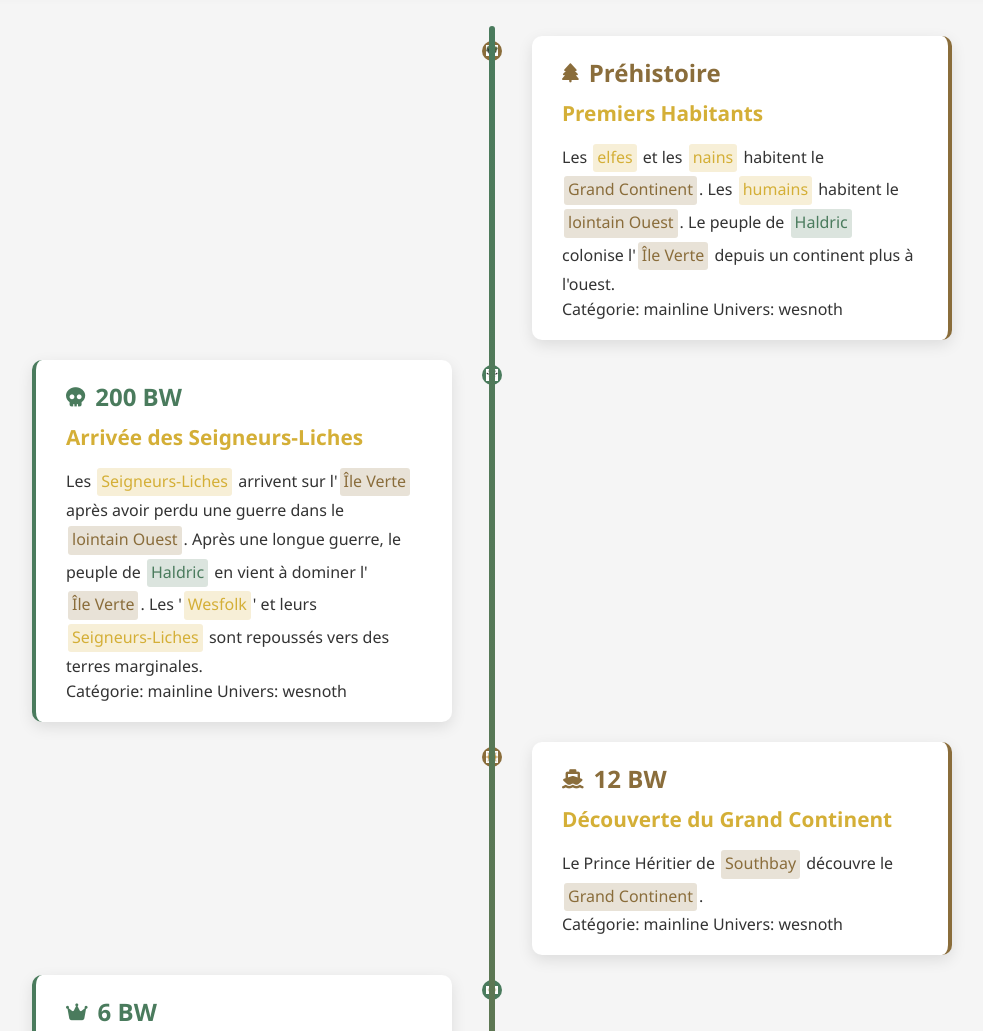
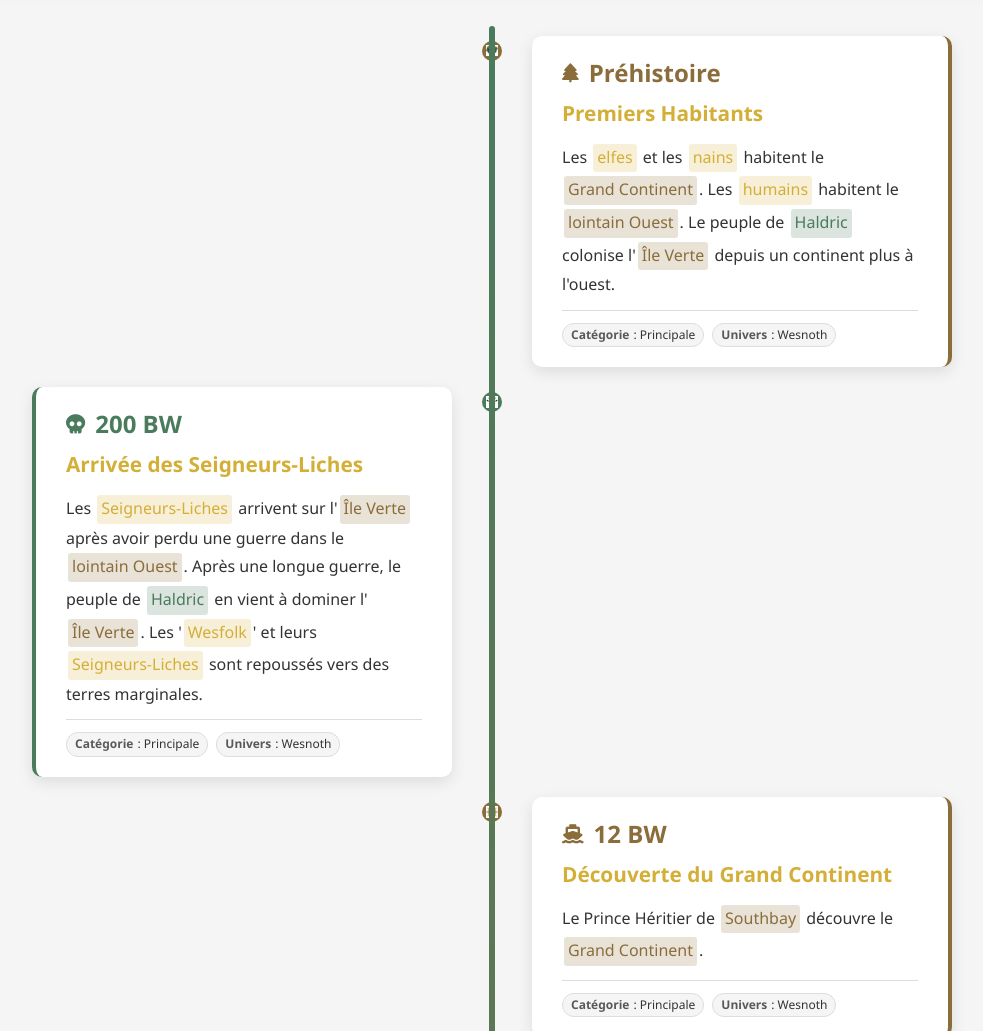
Before and after one commit to nadhem000/wesnoth-timeline, a website: page index.html in a window 1280 px wide. Shown: the part 914-1945 px from the top of the page, without its empty margins (148-1131 px from the left). Drawn offline with Linux system fonts and the light colour scheme.

Commit message:
Add files via upload

```diff
--- a/index.html
+++ b/index.html
@@ -10,14 +10,14 @@
 		<link rel="manifest" href="/manifest.json">
 
 		<!-- Apple Touch Icons -->
-		<link rel="apple-touch-icon" href="/assets/pwa-icons/icon-152x152.png">
+		<link rel="apple-touch-icon" href="/assets/icons/pwa-icons/icon-152x152.png">
 		<meta name="apple-mobile-web-app-capable" content="yes">
 		<meta name="apple-mobile-web-app-status-bar-style" content="default">
 		<meta name="apple-mobile-web-app-title" content="Wesnoth Timeline">
 
 		<!-- Microsoft Tile -->
 		<meta name="msapplication-TileColor" content="#162447">
-		<meta name="msapplication-TileImage" content="/assets/pwa-icons/icon-144x144.png">
+		<meta name="msapplication-TileImage" content="/assets/icons/pwa-icons/icon-144x144.png">
 
 		<title>Wesnoth Timeline</title>
 		<link rel="stylesheet" href="https://cdnjs.cloudflare.com/ajax/libs/font-awesome/6.4.0/css/all.min.css">
--- a/scripts/lang/ar.js
+++ b/scripts/lang/ar.js
@@ -28,6 +28,9 @@ const translations_ar = {
 	"filter_umc": "UMC",
 	"filter_mainline_non_canon": "الرئيسية غير الكانونية",
 	"filter_universe_wesnoth": "ويزنوث",
+	"meta_category": "الفئة",
+	"meta_universe": "الكون",
+	"meta_campaigns": "الحملات",
 
 	// Campaign names
 	"campaign_the_rise_of_wesnoth": "صعود ويزنوث",
--- a/scripts/lang/en.js
+++ b/scripts/lang/en.js
@@ -28,6 +28,9 @@ const translations_en = {
 	"filter_umc": "UMC",
 	"filter_mainline_non_canon": "Mainline non-canon",
 	"filter_universe_wesnoth": "Wesnoth",
+	"meta_category": "Category",
+	"meta_universe": "Universe",
+	"meta_campaigns": "Campaigns",
 
 	// Campaign names
 	"campaign_the_rise_of_wesnoth": "The Rise of Wesnoth",
--- a/scripts/lang/fr.js
+++ b/scripts/lang/fr.js
@@ -28,6 +28,9 @@ const translations_fr = {
 	"filter_umc": "UMC",
 	"filter_mainline_non_canon": "Principale non-canon",
 	"filter_universe_wesnoth": "Wesnoth",
+	"meta_category": "Catégorie",
+	"meta_universe": "Univers",
+	"meta_campaigns": "Campagnes",
 
 	// Campaign names
 	"campaign_the_rise_of_wesnoth": "L'Avènement de Wesnoth",
--- a/scripts/lang/it.js
+++ b/scripts/lang/it.js
@@ -28,6 +28,9 @@ const translations_it = {
 	"filter_umc": "UMC",
 	"filter_mainline_non_canon": "Principale non canon",
 	"filter_universe_wesnoth": "Wesnoth",
+	"meta_category": "Categoria",
+	"meta_universe": "Universo",
+	"meta_campaigns": "Campagne",
 
 	// Campaign names
 	"campaign_the_rise_of_wesnoth": "L'Ascesa di Wesnoth",
--- a/scripts/timeline-manager.js
+++ b/scripts/timeline-manager.js
@@ -309,6 +309,10 @@ function generateTimeline() {
         // Use translated description with proper HTML structure
         const description = getTranslatedDescription(translationKey, item.description);
 
+        // Get translated meta information
+        const translatedCategory = getTranslatedCategory(item.category);
+        const translatedUniverse = getTranslatedUniverse(item.univers);
+
         timelineItem.innerHTML = `
             <div class="WTL-timeline-manager-timeline-marker">
                 <i class="fas ${item.icon}"></i>
@@ -318,10 +322,16 @@ function generateTimeline() {
                 <div class="WTL-timeline-manager-title">${title}</div>
                 <div class="WTL-timeline-manager-description">${description}</div>
                 <div class="WTL-timeline-manager-meta">
-                    <span class="WTL-timeline-manager-meta-item">Catégorie: ${item.category}</span>
-                    <span class="WTL-timeline-manager-meta-item">Univers: ${item.univers}</span>
+                    <span class="WTL-timeline-manager-meta-item">
+                        <span class="WTL-timeline-manager-meta-label" data-i18n="meta_category">Category</span>: ${translatedCategory}
+                    </span>
+                    <span class="WTL-timeline-manager-meta-item">
+                        <span class="WTL-timeline-manager-meta-label" data-i18n="meta_universe">Universe</span>: ${translatedUniverse}
+                    </span>
                     ${item.related_campaign_events && item.related_campaign_events !== 'aucune' ?
-                        `<span class="WTL-timeline-manager-meta-item">Campagnes: ${Array.isArray(item.related_campaign_events) ? item.related_campaign_events.join(', ') : item.related_campaign_events}</span>` :
+                        `<span class="WTL-timeline-manager-meta-item">
+                            <span class="WTL-timeline-manager-meta-label" data-i18n="meta_campaigns">Campaigns</span>: ${Array.isArray(item.related_campaign_events) ? item.related_campaign_events.join(', ') : item.related_campaign_events}
+                        </span>` :
                         ''
                     }
                 </div>
@@ -330,6 +340,9 @@ function generateTimeline() {
 
         timeline.appendChild(timelineItem);
     });
+
+    // Apply translations to meta labels
+    applyTranslations();
 
     // Animation d'apparition progressive
     const timelineItems = document.querySelectorAll('.WTL-timeline-manager-timeline-item');
@@ -574,6 +587,29 @@ function addHighlightEventListeners() {
     highlightListenersAdded = true;
     console.log('Highlight event listeners added successfully!');
 }
+function getTranslatedCategory(category) {
+    const mapping = {
+        'mainline': 'filter_mainline',
+        'umc': 'filter_umc',
+        'mainline uncannon': 'filter_mainline_non_canon',
+        'other': 'filter_other'
+    };
+    const key = mapping[category] || 'filter_other';
+    return translations[currentLanguage] && translations[currentLanguage][key]
+        ? translations[currentLanguage][key]
+        : category;
+}
+
+function getTranslatedUniverse(universe) {
+    const mapping = {
+        'wesnoth': 'filter_universe_wesnoth',
+        'other': 'filter_other'
+    };
+    const key = mapping[universe] || 'filter_other';
+    return translations[currentLanguage] && translations[currentLanguage][key]
+        ? translations[currentLanguage][key]
+        : universe;
+}
 
 // Make functions globally accessible
 window.generateTimeline = generateTimeline;
--- a/scripts/translation-manager.js
+++ b/scripts/translation-manager.js
@@ -23,6 +23,10 @@ function applyTranslations() {
             // For era description, use innerHTML to render the HTML tags
             if (element.classList.contains('WTL-timeline-manager-era-description')) {
                 element.innerHTML = translations[currentLanguage][key];
+            }
+            // For meta labels, update text content normally
+            else if (element.classList.contains('WTL-timeline-manager-meta-label')) {
+                element.textContent = translations[currentLanguage][key];
             }
             // For filter spans, update the text content
             else if (element.tagName === 'SPAN' && element.closest('.WTL-timeline-manager-checkbox-group')) {
--- a/styles/timeline-manager.css
+++ b/styles/timeline-manager.css
@@ -826,3 +826,49 @@ transition: all 0.3s ease;
     min-width: 44px;
   }
 }
+
+.WTL-timeline-manager-meta {
+    display: flex;
+    flex-wrap: wrap;
+    gap: 8px;
+    margin-top: 12px;
+    padding-top: 12px;
+    border-top: 1px solid var(--WTL-timeline-manager-border-color);
+    font-size: 0.8rem;
+}
+
+.WTL-timeline-manager-meta-item {
+    display: inline-flex;
+    align-items: center;
+    padding: 4px 8px;
+    background: var(--WTL-timeline-manager-bg-color);
+    border-radius: 12px;
+    border: 1px solid var(--WTL-timeline-manager-border-color);
+    color: var(--WTL-timeline-manager-text-color);
+    font-size: 0.75rem;
+    line-height: 1.2;
+}
+
+.WTL-timeline-manager-meta-label {
+    font-weight: 600;
+    margin-right: 4px;
+    opacity: 0.8;
+}
+
+/* Dark mode adjustments for meta items */
+.WTL-timeline-manager-dark-mode .WTL-timeline-manager-meta-item {
+    background: var(--WTL-timeline-manager-hover-color);
+    border-color: var(--WTL-timeline-manager-border-color);
+}
+
+/* Responsive adjustments */
+@media screen and (max-width: 768px) {
+    .WTL-timeline-manager-meta {
+        gap: 6px;
+    }
+
+    .WTL-timeline-manager-meta-item {
+        font-size: 0.7rem;
+        padding: 3px 6px;
+    }
+}
```
Also changed, not shown: assets/icons/pwa-icons/icon-128x128.png (added), assets/icons/pwa-icons/icon-144x144.png (added), assets/icons/pwa-icons/icon-152x152.png (added), assets/icons/pwa-icons/icon-192x192.png (added), assets/icons/pwa-icons/icon-384x384.png (added), assets/icons/pwa-icons/icon-512x512.png (added), assets/icons/pwa-icons/icon-72x72.png (added), assets/icons/pwa-icons/icon-96x96.png (added), assets/screenshots/pwa-screenshots/screenshot-desktop_1280x720.png (added), assets/screenshots/pwa-screenshots/screenshot-mobile_375x667.png (added), manifest.json.
